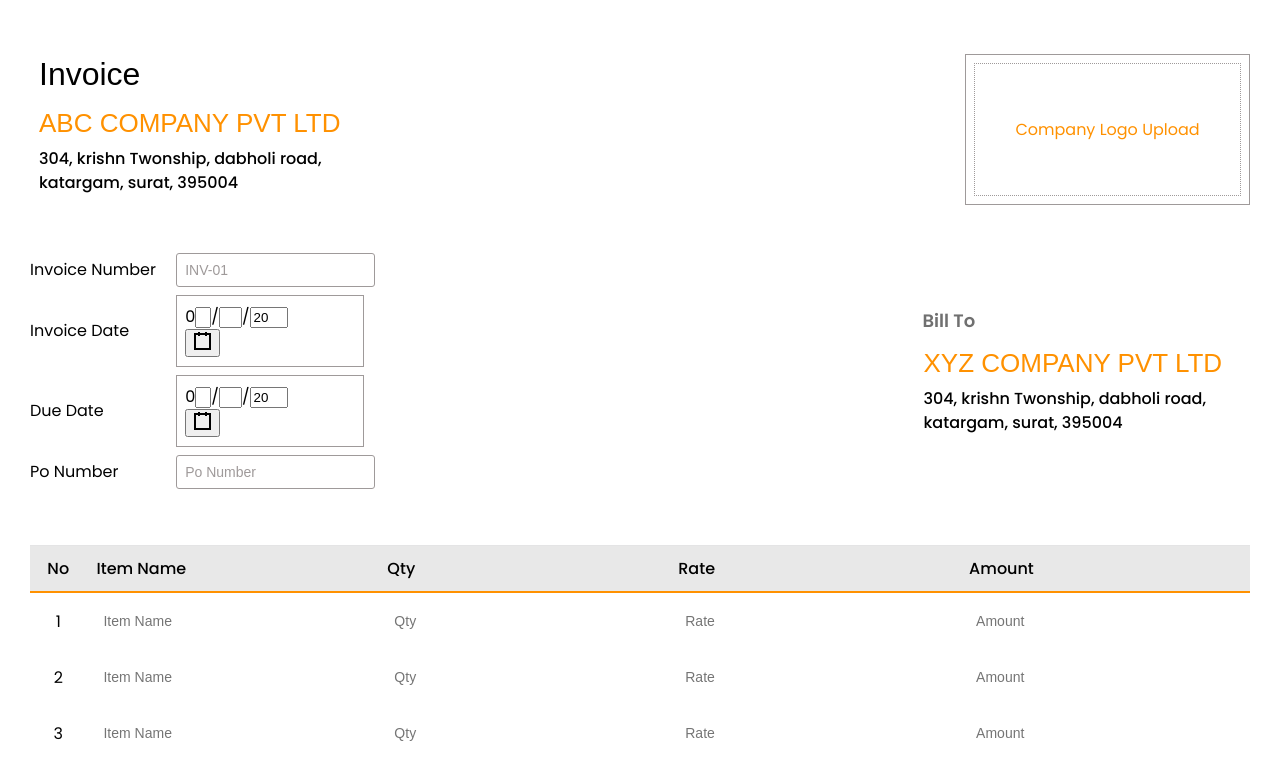
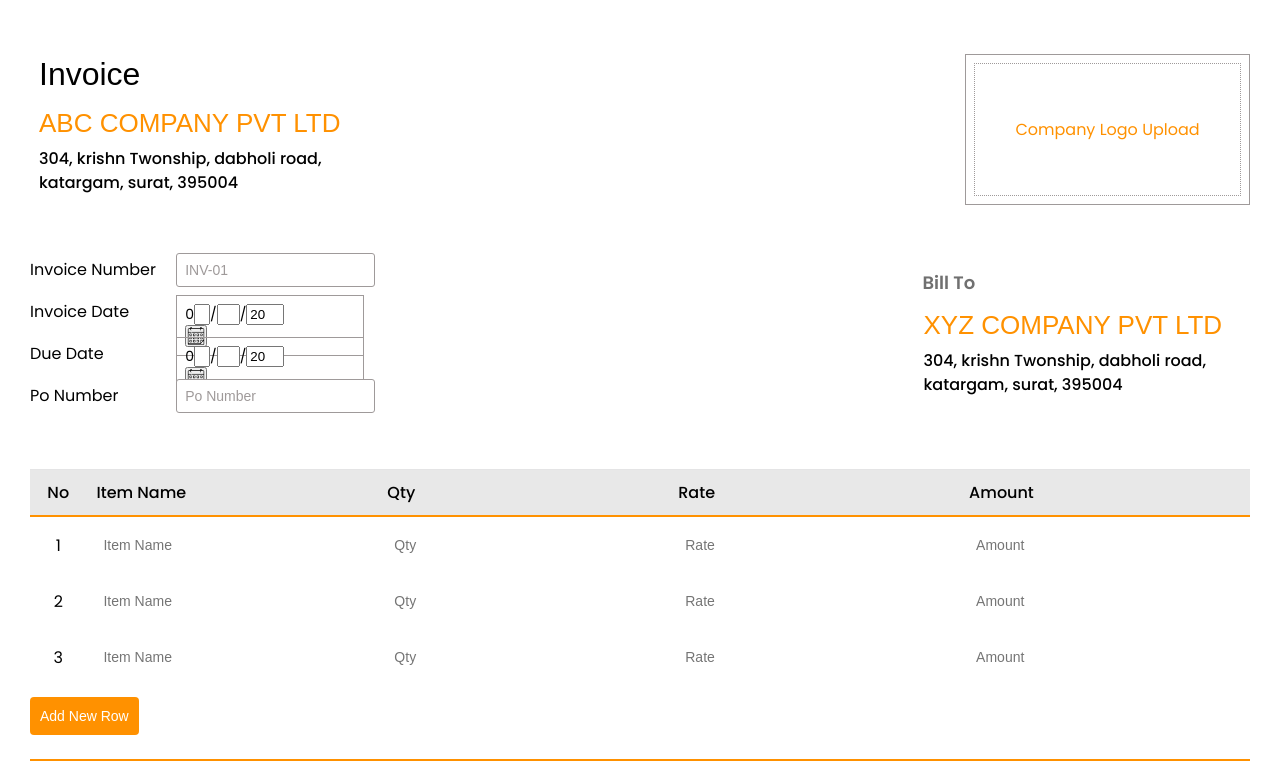
Before and after one commit to pritesh511/invoice-generator, a React (Create React App) app in the folder client/: page / in a window 1280 px wide. Shown: the top 771 px of the page. Built offline with nearby package versions, Linux system fonts and the light colour scheme.

Commit message:
calender icon add

```diff
--- a/client/src/components/invoice-form/invoice-form.js
+++ b/client/src/components/invoice-form/invoice-form.js
@@ -35,6 +35,7 @@ import DateTimePicker from "react-datetime-picker";
 import axios from "axios";
 import Resizer from "react-image-file-resizer";
 import { saveAs } from "file-saver";
+import calenderSvgIcon from "../../assets/images/calendar.svg";
 
 const InvoiceForm = () => {
   const [invoice, setInvoice] = useState({
@@ -304,6 +305,7 @@ const InvoiceForm = () => {
                     clearIcon={null}
                     format={"MM/dd/y"}
                     value={new Date(invoiceDate)}
+                    calendarIcon={<img src={calenderSvgIcon}></img>}
                     onChange={(date) => {
                       handleInputData("invoiceDate", date);
                     }}
@@ -314,6 +316,7 @@ const InvoiceForm = () => {
                   <DateTimePicker
                     clearIcon={null}
                     format={"MM/dd/y"}
+                    calendarIcon={<img src={calenderSvgIcon}></img>}
                     value={new Date(dueDate)}
                     onChange={(date) => {
                       handleInputData("dueDate", date);
--- a/client/src/components/invoice-form/styles.js
+++ b/client/src/components/invoice-form/styles.js
@@ -165,6 +165,16 @@ const InputBlock = styled.div`
   }
   .react-datetime-picker {
     width: 188px;
+    height: 34px;
+    font-size: 14px;
+  }
+  .react-datetime-picker__calendar-button {
+    padding: 0;
+    display: flex;
+    img {
+      width: 18px;
+      height: 18px;
+    }
   }
   .date-picker {
     padding: 8px 12px;
@@ -173,6 +183,7 @@ const InputBlock = styled.div`
   }
   .react-datetime-picker__wrapper {
     padding: 8px;
+    align-items: center;
     border: 1px solid var(--border);
   }
   .react-datepicker-wrapper {
```
Also changed, not shown: client/src/assets/images/calendar.svg (added).
